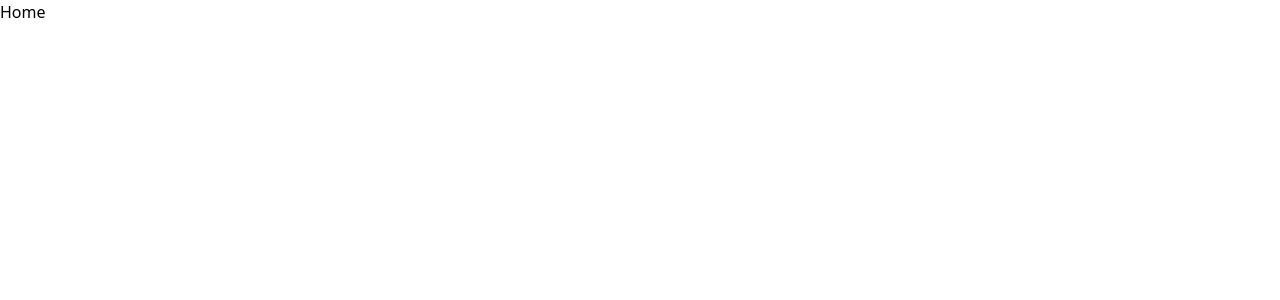
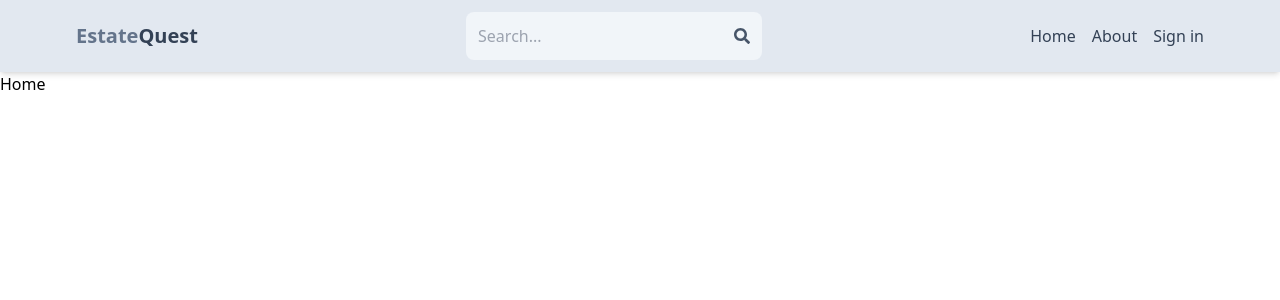
Before and after one commit to avitmr2345/Estate_Quest, a React (Vite) app in the folder frontend/: page / in a window 1280 px wide. Shown: the top 300 px of the page. Built offline with nearby package versions, Linux system fonts and the light colour scheme.

Commit message:
created header component

```diff
--- a/frontend/package.json
+++ b/frontend/package.json
@@ -12,6 +12,7 @@
   "dependencies": {
     "react": "^18.2.0",
     "react-dom": "^18.2.0",
+    "react-icons": "^5.1.0",
     "react-router-dom": "^6.22.3"
   },
   "devDependencies": {
--- a/frontend/src/App.jsx
+++ b/frontend/src/App.jsx
@@ -4,10 +4,12 @@
 import SignUp from "./pages/SignUp";
 import About from "./pages/About";
 import Profile from "./pages/Profile";
+import Header from "./components/Header";
 
 export default function App() {
   return (
     <BrowserRouter>
+      <Header />
       <Routes>
         <Route path="/" element={<Home />} />
         <Route path="/sign-in" element={<SignIn />} />
--- /dev/null
+++ b/frontend/src/components/Header.jsx
@@ -0,0 +1,40 @@
+import { FaSearch } from "react-icons/fa";
+import { Link } from "react-router-dom";
+
+export default function Header() {
+  return (
+    <header className="bg-slate-200 shadow-md">
+      <div className="flex justify-between items-center max-w-6xl mx-auto p-3">
+        <Link to="/">
+          <h1 className="font-bold text-sm sm:text-xl flex flex-wrap">
+            <span className="text-slate-500">Estate</span>
+            <span className="text-slate-700">Quest</span>
+          </h1>
+        </Link>
+        <form className="bg-slate-100 p-3 rounded-lg flex items-center">
+          <input
+            type="text"
+            placeholder="Search..."
+            className="bg-transparent focus:outline-none w-24 sm:w-64"
+          />
+          <FaSearch className="text-slate-600" />
+        </form>
+        <ul className="flex gap-4">
+          <Link to="/">
+            <li className="hidden sm:inline text-slate-700 hover:underline">
+              Home
+            </li>
+          </Link>
+          <Link to="/about">
+            <li className="hidden sm:inline text-slate-700 hover:underline">
+              About
+            </li>
+          </Link>
+          <Link to="/sign-in">
+            <li className=" text-slate-700 hover:underline"> Sign in</li>
+          </Link>
+        </ul>
+      </div>
+    </header>
+  );
+}
```
Also changed, not shown: 1 other file (tests, documents, lock files or other folders).
